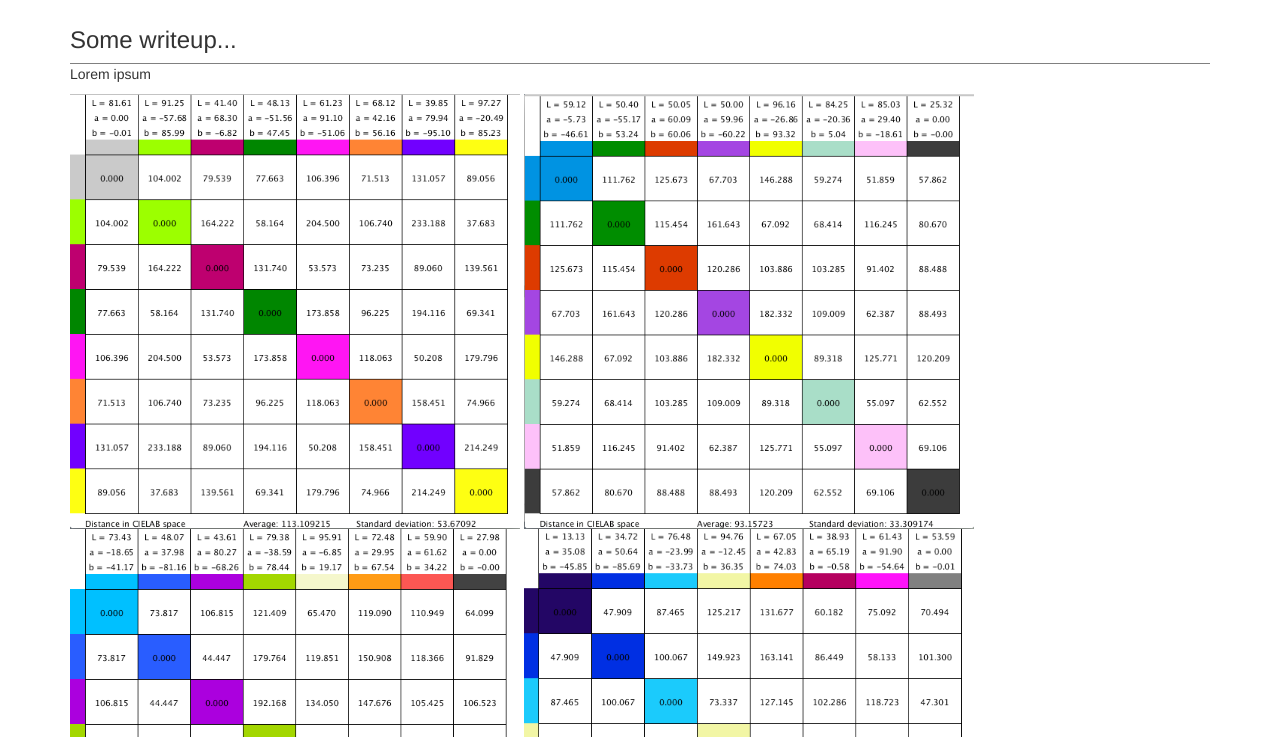
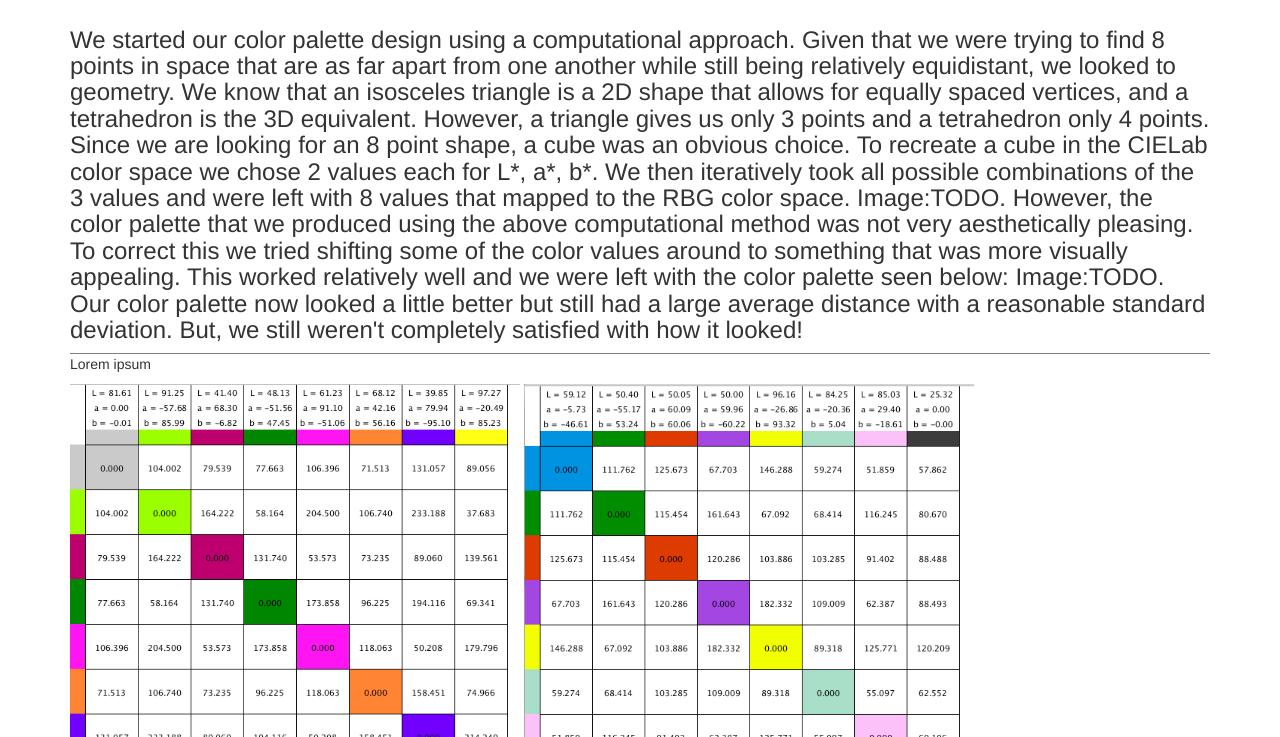
Before and after one commit to JasonFan74/color-palettes, a plain HTML site: page index.html in a window 1280 px wide. Shown: the part 63-800 px from the top of the page. Drawn offline with nearby package versions, Linux system fonts and the light colour scheme.

Commit message:
initial writeup

```diff
--- a/index.html
+++ b/index.html
@@ -12,7 +12,11 @@
   <div class="container-fluid">
     <h1> Color Palettes</h1>
     <div class="container">
-      <h3>Some writeup...</h3>
+        <h3>We started our color palette design using a computational approach. Given that we were trying to find 8 points in space that are as far apart from one another while still being relatively equidistant, we looked to geometry. We know that an isosceles triangle is a 2D shape that allows for equally spaced vertices, and a tetrahedron is the 3D equivalent. However, a triangle gives us only 3 points and a tetrahedron only 4 points. Since we are looking for an 8 point shape, a cube was an obvious choice. To recreate a cube in the CIELab color space we chose 2 values each for L*, a*, b*. We then iteratively took all possible combinations of the 3 values and were left with 8 values that mapped to the RBG color space. Image:TODO.
+
+        However, the color palette that we produced using the above computational method was not very aesthetically pleasing. To correct this we tried shifting some of the color values around to something that was more visually appealing. This worked relatively well and we were left with the color palette seen below: Image:TODO.
+
+        Our color palette now looked a little better but still had a large average distance with a reasonable standard deviation. But, we still weren't completely satisfied with how it looked!</h3>
       <div class="uline"></div>
       <p> Lorem ipsum</p>
 
```
